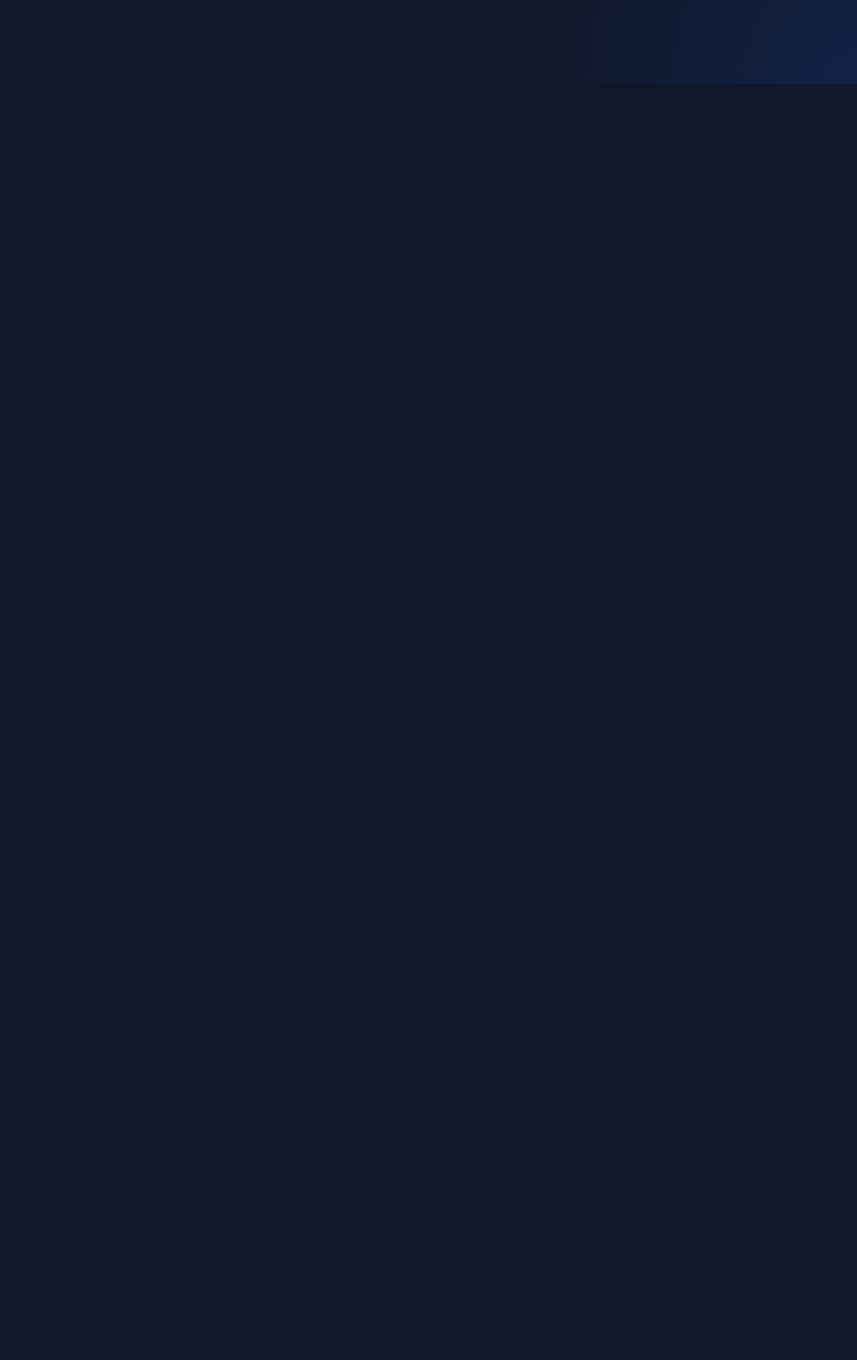
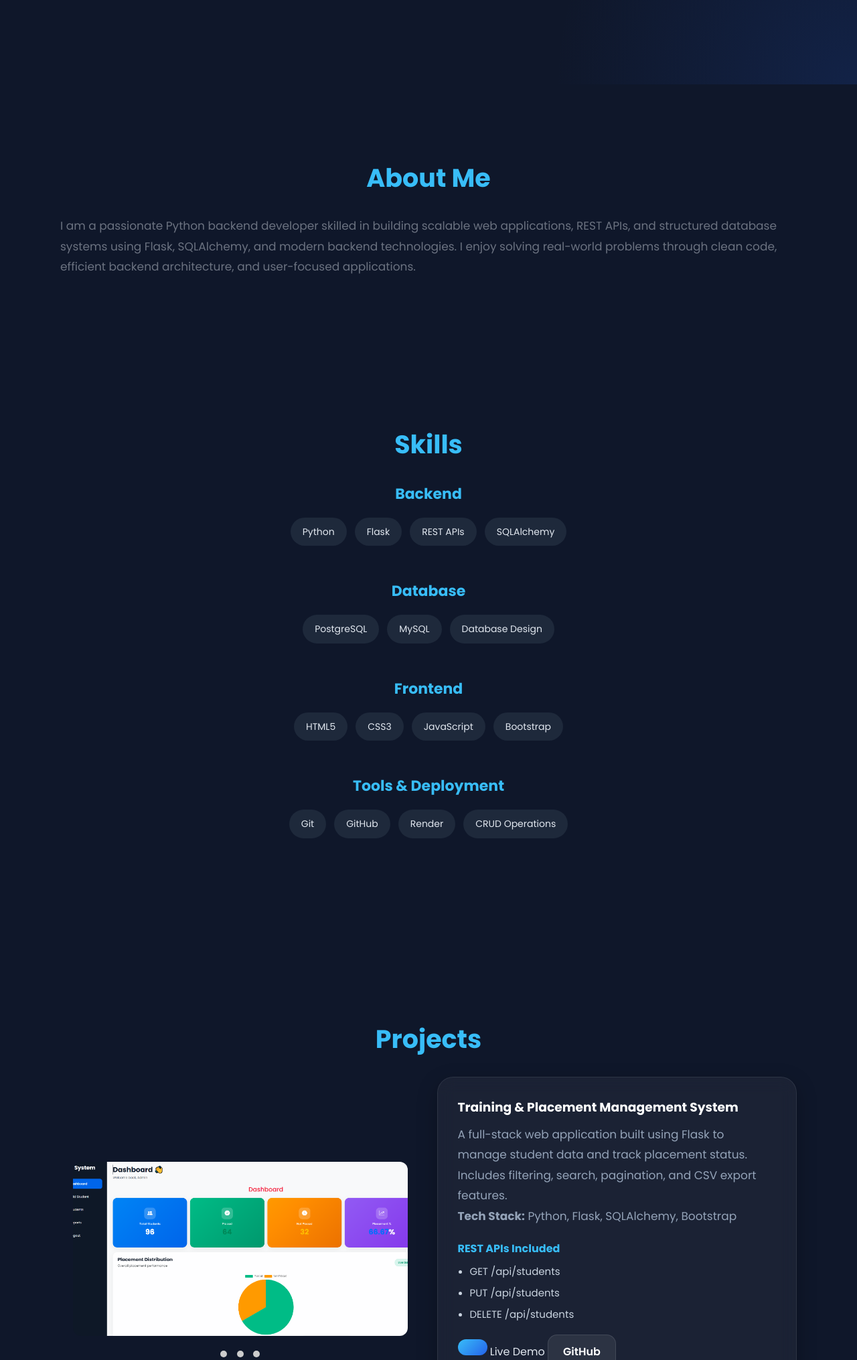
Before and after one commit to nishamore-UI/portfolio, a Flask app: page / in a window 1280 px wide. Shown: the part 740-2771 px from the top of the page at 67% size. Run offline with Flask 3, Linux system fonts and the light colour scheme.

Commit message:
Fix portfolio deployment

```diff
--- a/static/css/style.css
+++ b/static/css/style.css
@@ -493,25 +493,14 @@ footer {
 
 /* Scroll Reveal Animation */
 
+/* Scroll Reveal Animation */
+
 .reveal {
     opacity: 1;
     transform: translateY(0);
     transition: all 1s ease;
 }
 
-@media (min-width: 768px) {
-
-    .reveal {
-        opacity: 0;
-        transform: translateY(60px);
-    }
-
-    .reveal.active {
-        opacity: 1;
-        transform: translateY(0);
-    }
-
-}
 .reveal.active {
     opacity: 1;
     transform: translateY(0);
--- a/templates/index.html
+++ b/templates/index.html
@@ -181,7 +181,7 @@
 
                 </div>
 
-                <a href="https://tp-system.onrender.com" target="_blank" class="btn btn-success">
+                <a href="https://tp-system-2.onrender.com" target="_blank" class="btn btn-success"></a>
                     Live Demo
                 </a>
 
```
